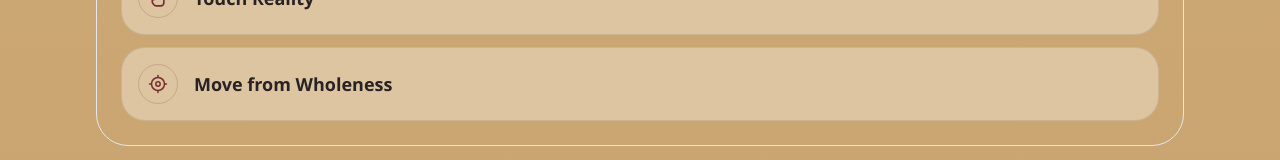
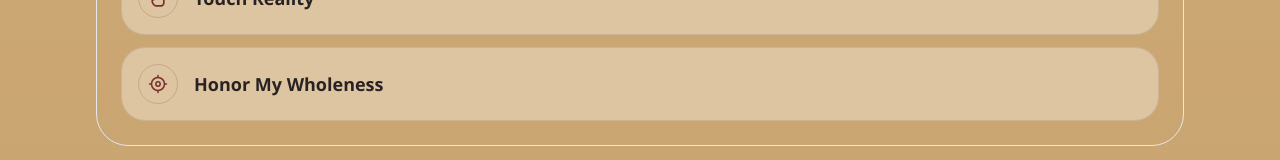
Before and after one commit to mulepati/coaching-site, a Next.js app: page / in a window 1280 px wide. Shown: the part 1061-1221 px from the top of the page. Built offline with nearby package versions, Linux system fonts and the light colour scheme.

Commit message:
chore: refine wholeness principle copy

```diff
--- a/data/site.ts
+++ b/data/site.ts
@@ -34,8 +34,8 @@ export const homeContent = {
     },
     {
       icon: "wholeness",
-      title: "Move from Wholeness",
-      body: "Act from the integrated whole rather than any single part. Let all inner voices be heard, and allow the right capacities to lead in the right moments. Make decisions from alignment, not urgency, fear, or fragmentation.",
+      title: "Honor My Wholeness",
+      body: "Every input is acknowledged as valid, and no internal experience is excluded or dismissed. Signals like anger, fear, and sadness are allowed to exist without control or shutdown. Expression is allowed, but it does not determine action. It is not obedience to every feeling, indulgence, prioritizing harmony over truth, or centering identity around one part.",
     },
   ],
   quickLinks: [
```
